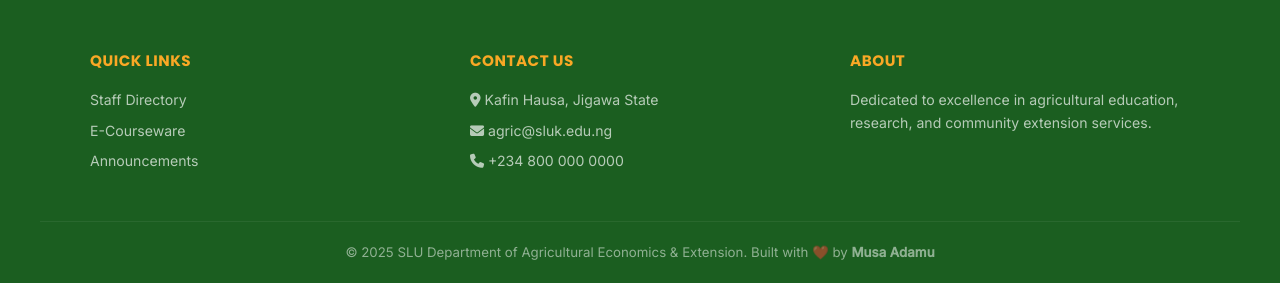
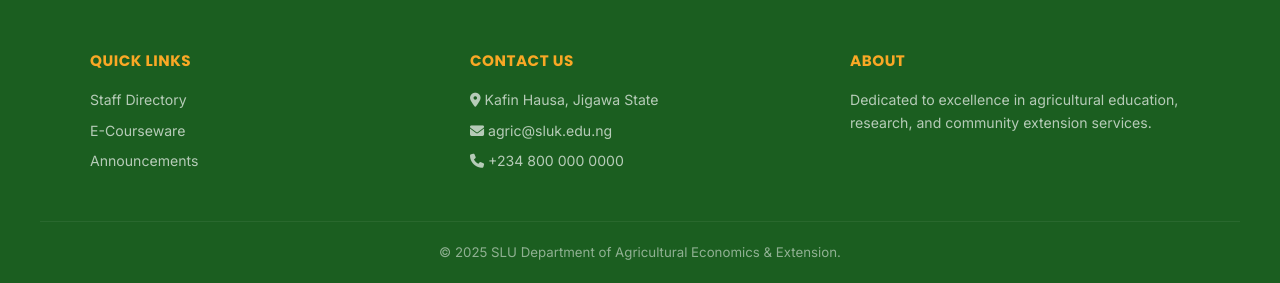
Before and after one commit to musaadamukhs/slu-department, a Flask app: page /contact in a window 1280 px wide. Shown: the part 1346-1629 px from the top of the page. Run offline with Flask 3, Linux system fonts and the light colour scheme; some libraries are stand-ins or nearby versions.

Commit message:
Make footer credit more professional

```diff
--- a/templates/base.html
+++ b/templates/base.html
@@ -76,7 +76,7 @@
         </div>
         <div class="footer-bottom">
             <p>© 2025 SLU Department of Agricultural Economics & Extension.
-               Built with ❤️ by <strong>Musa Adamu</strong>
+
             </p>
         </div>
     </footer>
```
